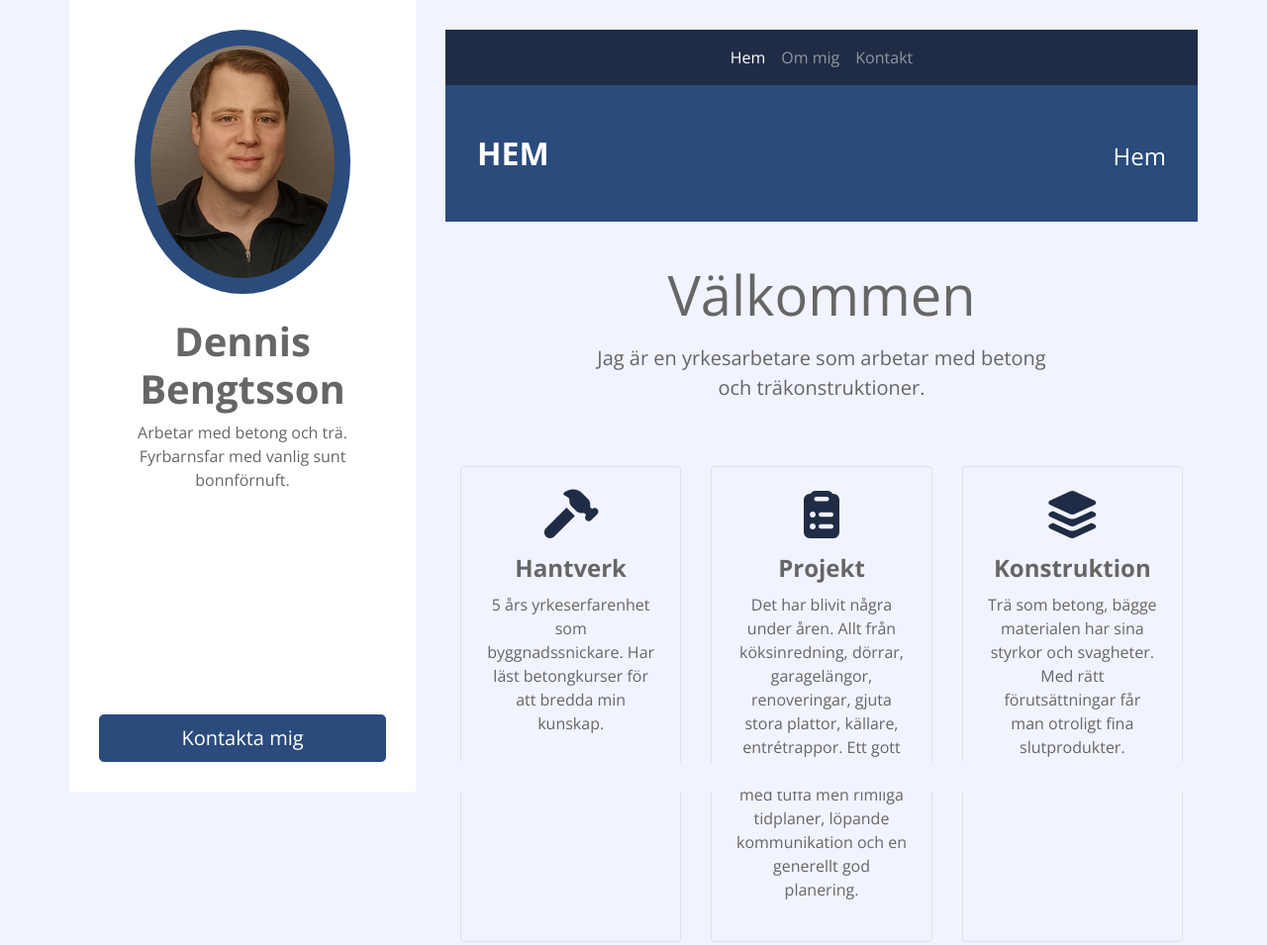
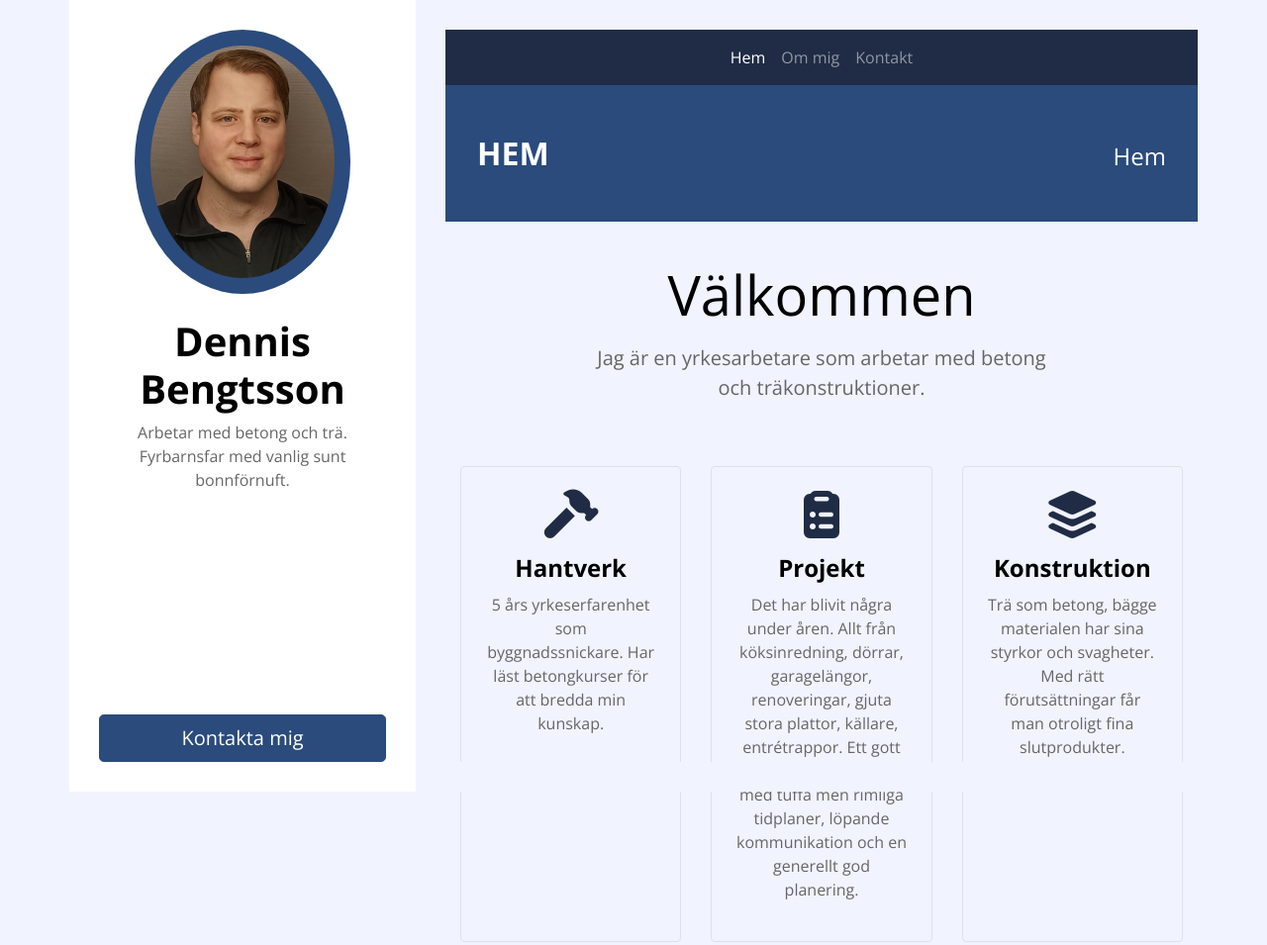
Before and after one commit to DennisBengtsson/dennisbengtsson.github.io, a plain HTML site: page index.html in a window 1280 px wide. Shown: the top 955 px of the page at 99% size. Drawn offline with Linux system fonts and the light colour scheme; no server answers.

Commit message:
Update style.css

```diff
--- a/css/style.css
+++ b/css/style.css
@@ -16,6 +16,12 @@ body {
     background-color: var(--light);
     font-family: "Open Sans", sans-serif;
 }
+
+/* GÖR RUBRIKER SVARTA */
+h1, h2, h3, h4, h5, h6 {
+    color: #000000;
+}
+
 
 /* Länkar */
 a { color: var(--primary); text-decoration: none; }
```
